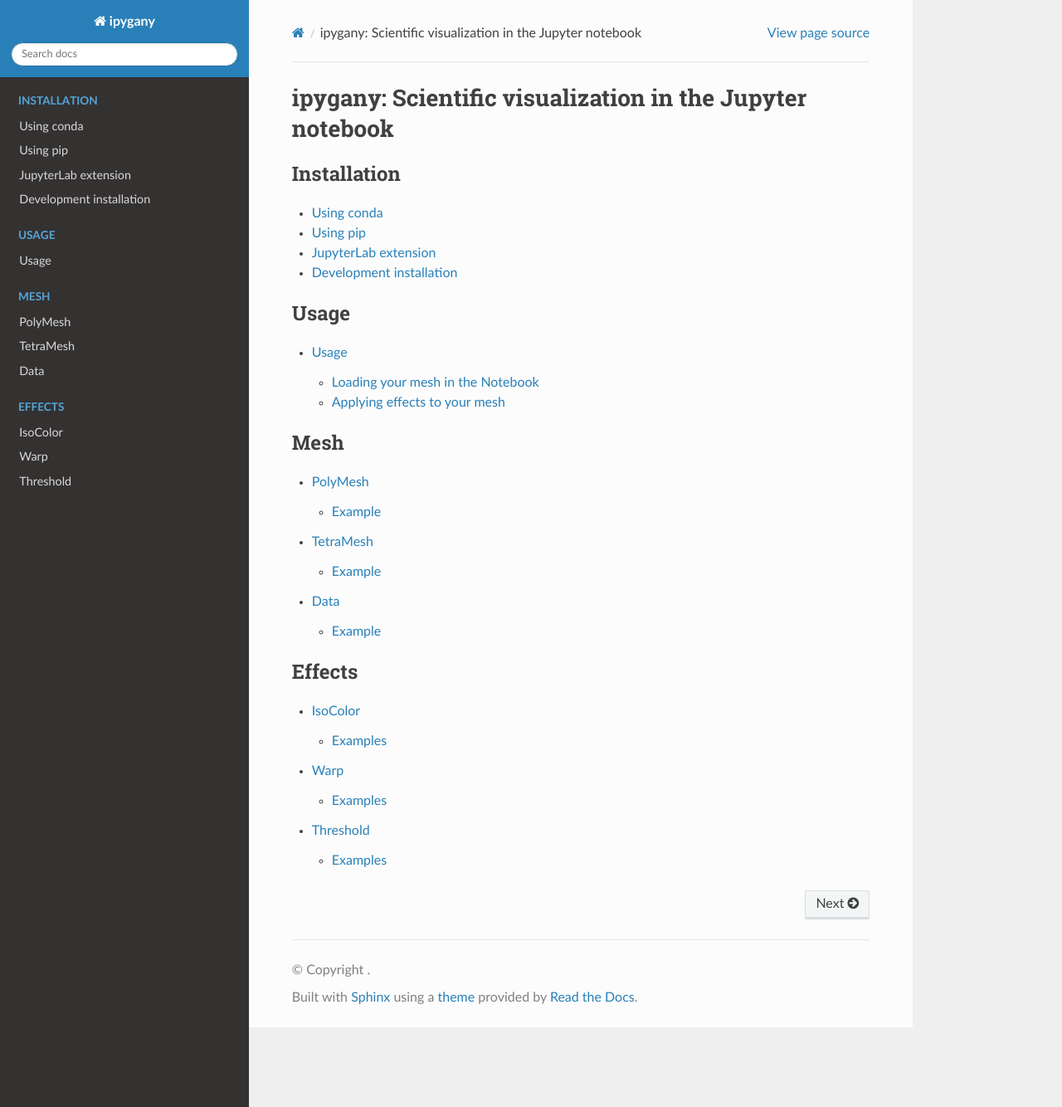
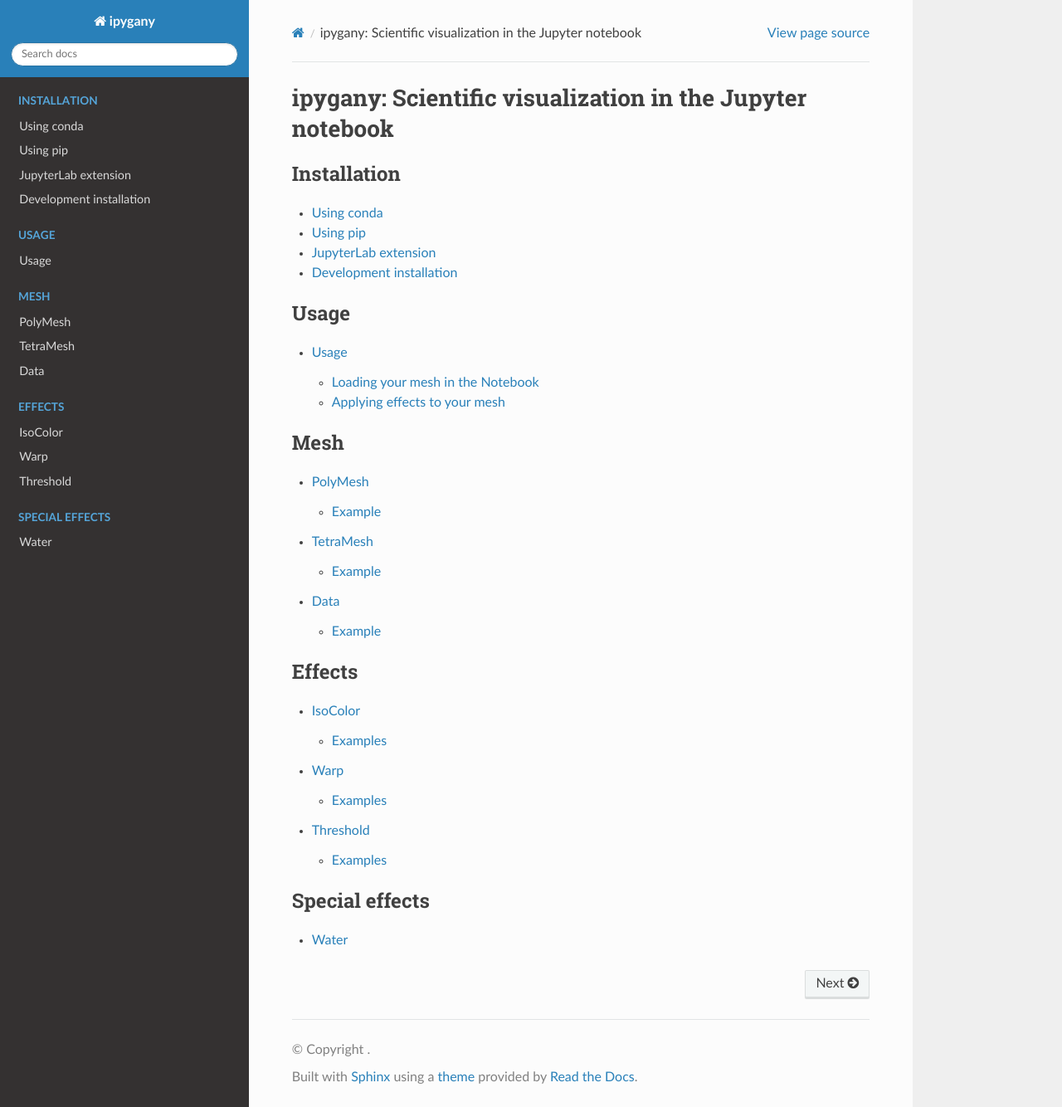
Before and after one commit to jupyter-widgets-contrib/ipygany, a Sphinx documentation site: the page built from docs/source/index.rst, in a window 1280 px wide and 1334 px high. Shown: the whole window at 83% size. Built offline with Sphinx 7.4.7 and the Read the Docs theme 2.0.0, drawn with Linux system fonts in a browser that asks for light colours.

Commit message:
Docs: Add Water
Signed-off-by: martinRenou <martin.renou@gmail.com>

```diff
--- a/docs/source/index.rst
+++ b/docs/source/index.rst
@@ -27,3 +27,9 @@ ipygany: Scientific visualization in the Jupyter notebook
     api_reference/isocolor
     api_reference/warp
     api_reference/threshold
+
+.. toctree::
+    :caption: Special effects
+    :maxdepth: 2
+
+    api_reference/water
```
Also changed, not shown: docs/source/api_reference/water.rst (added, +7 -0 lines), 1 other file.
